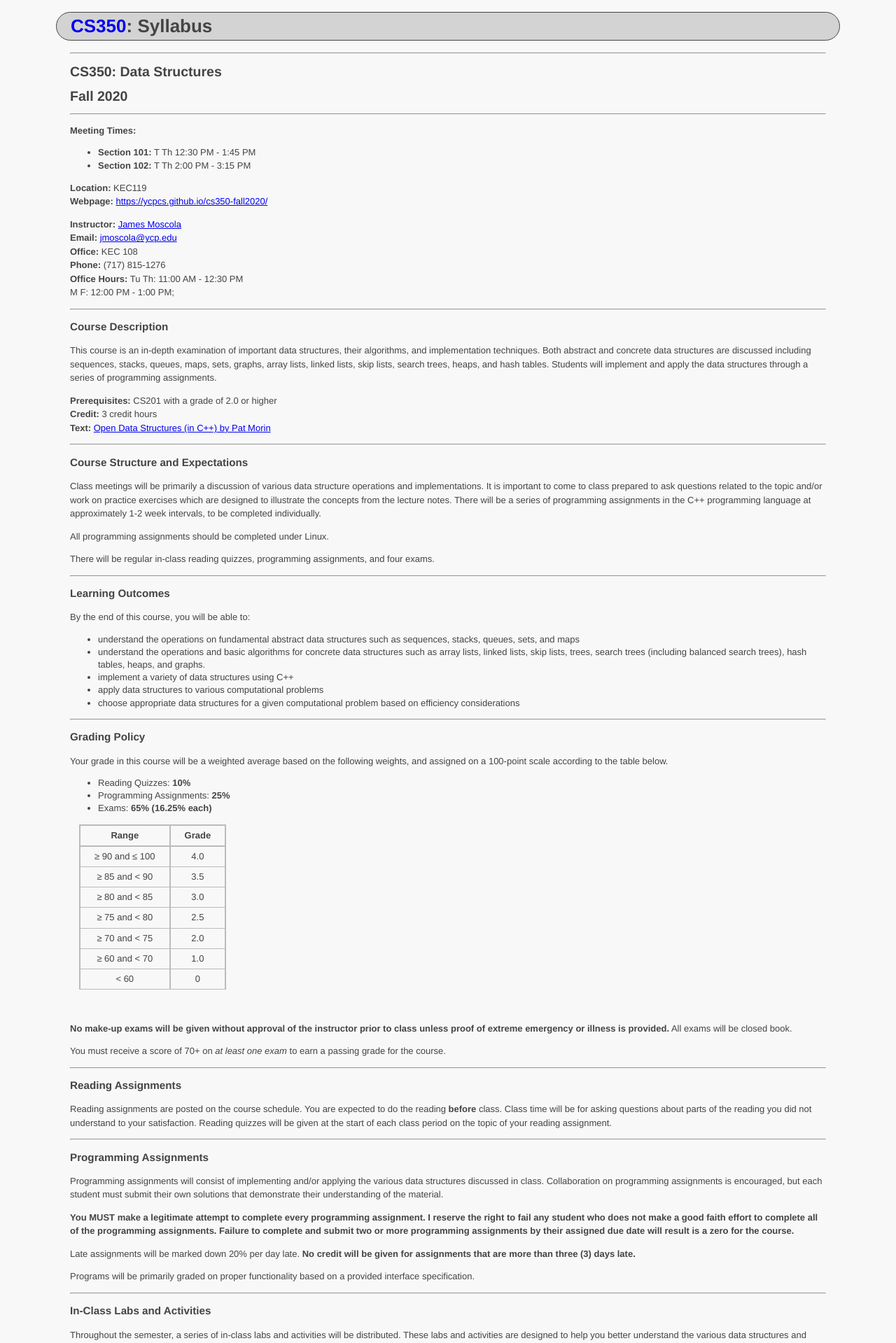
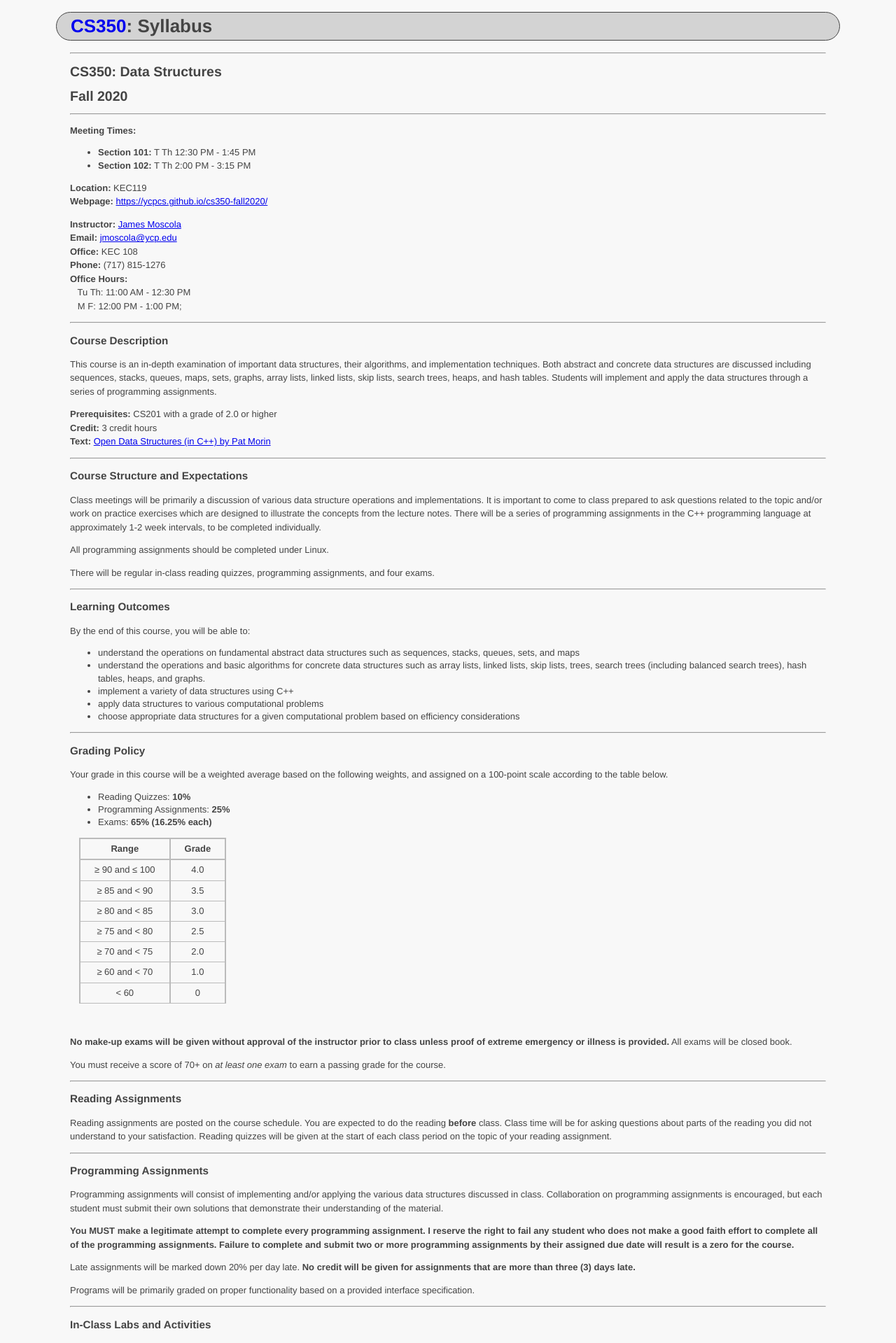
Before and after one commit to ycpcs/cs350-fall2020, a Jekyll site: the page built from syllabus.md, in a window 1280 px wide. Shown: the top 1919 px of the page at 70% size. Built offline with Jekyll 4.4.1, drawn with Linux system fonts in a browser that asks for light colours.

```diff
--- a/syllabus.md
+++ b/syllabus.md
@@ -25,8 +25,9 @@ title: Syllabus
 **Email:** <jmoscola@ycp.edu><br>
 **Office:** KEC 108<br>
 **Phone:** (717) 815-1276<br>
-**Office Hours:** Tu Th: 11:00 AM - 12:30 PM<br>
-		          M F: 12:00 PM - 1:00 PM;
+**Office Hours:** <br>
+&nbsp;&nbsp; Tu Th: 11:00 AM - 12:30 PM<br>
+&nbsp;&nbsp; M F: 12:00 PM - 1:00 PM;
 
 --- --- --- --- --- --- --- --- --- --- --- --- --- --- --- --- --- --- --- --- --- --- --- ---
 
```
Also changed, not shown: schedule.md (+1 -1 lines), 1 other file.
